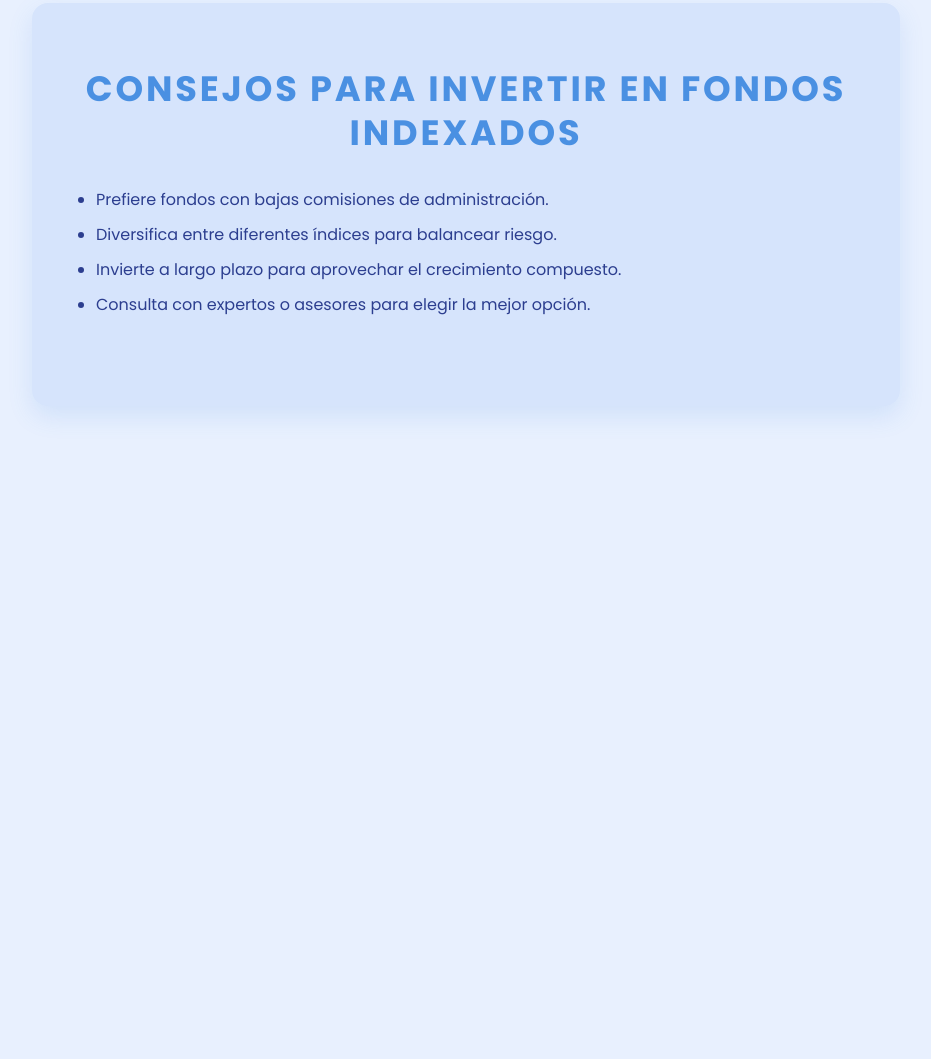
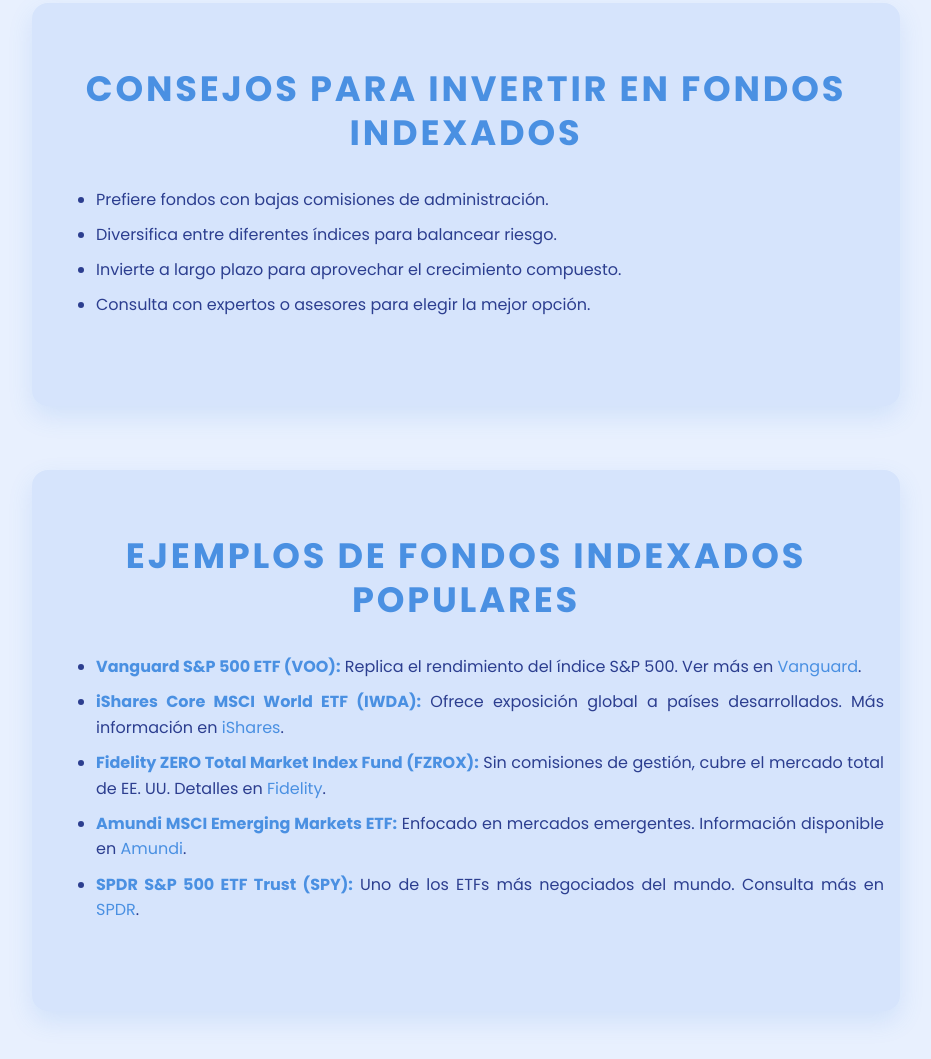
Before and after one commit to Arnausole2004/DineroInvertir2, a plain HTML site: page fondos.html in a window 1280 px wide. Shown: the part 1729-2788 px from the top of the page, without its empty margins (174-1105 px from the left). Before the commit the page ends 2199 px from the top, so only its background shows below. Drawn offline with nearby package versions, Linux system fonts and the light colour scheme.

Commit message:
Update fondos.html

```diff
--- a/fondos.html
+++ b/fondos.html
@@ -79,6 +79,31 @@
         <li>Consulta con expertos o asesores para elegir la mejor opción.</li>
       </ul>
     </section>
+<section id="ejemplos-fondos" aria-label="Ejemplos de fondos indexados" style="margin-top: 3rem;">
+  <h2 data-aos="fade-up">Ejemplos de fondos indexados populares</h2>
+  <ul data-aos="fade-up" data-aos-delay="100" style="list-style: disc; margin-left: 1.5rem; text-align: justify;">
+    <li>
+      <strong>Vanguard S&P 500 ETF (VOO):</strong> Replica el rendimiento del índice S&P 500. Ver más en
+      <a href="https://investor.vanguard.com/investment-products/etfs/profile/voo" target="_blank" rel="noopener noreferrer">Vanguard</a>.
+    </li>
+    <li>
+      <strong>iShares Core MSCI World ETF (IWDA):</strong> Ofrece exposición global a países desarrollados. Más información en
+      <a href="https://www.ishares.com/uk/individual/en/products/251795/" target="_blank" rel="noopener noreferrer">iShares</a>.
+    </li>
+    <li>
+      <strong>Fidelity ZERO Total Market Index Fund (FZROX):</strong> Sin comisiones de gestión, cubre el mercado total de EE. UU. Detalles en
+      <a href="https://fundresearch.fidelity.com/mutual-funds/summary/31635T708" target="_blank" rel="noopener noreferrer">Fidelity</a>.
+    </li>
+    <li>
+      <strong>Amundi MSCI Emerging Markets ETF:</strong> Enfocado en mercados emergentes. Información disponible en
+      <a href="https://www.amundietf.com/retail/product/view/LU1681045370" target="_blank" rel="noopener noreferrer">Amundi</a>.
+    </li>
+    <li>
+      <strong>SPDR S&P 500 ETF Trust (SPY):</strong> Uno de los ETFs más negociados del mundo. Consulta más en
+      <a href="https://www.ssga.com/us/en/intermediary/etfs/funds/spdr-sp-500-etf-trust-spy" target="_blank" rel="noopener noreferrer">SPDR</a>.
+    </li>
+  </ul>
+</section>
 
   </main>
 
```
